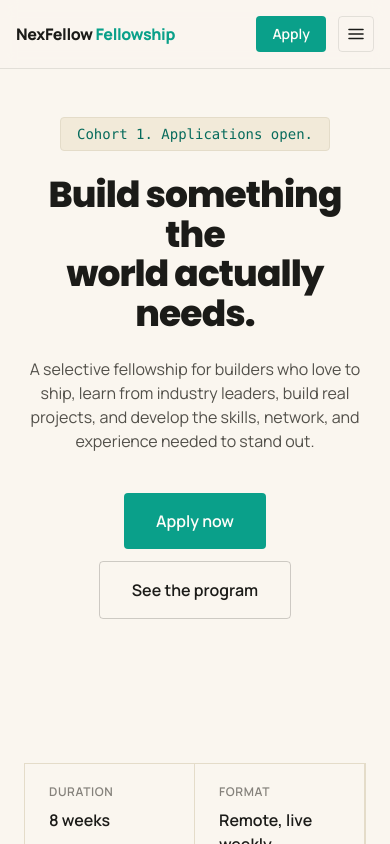
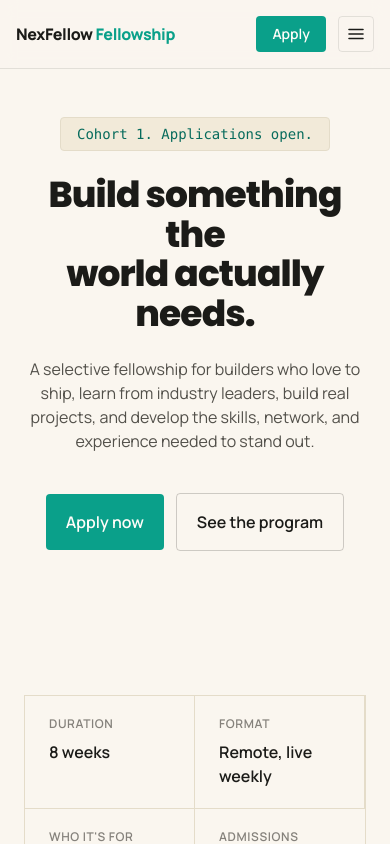
Before and after one commit to open-source-connect-01/Fellowship-NexFellow, a Next.js app: page / in a window 390 px wide. Shown: the top 844 px of the page. Built offline with nearby package versions, Linux system fonts and the light colour scheme.

Commit message:
refactor: update ApplyForm link to external form and update Footer social link for accuracy

```diff
--- a/src/components/ApplyForm.tsx
+++ b/src/components/ApplyForm.tsx
@@ -36,7 +36,7 @@ export default function ApplyForm() {
         </ul>
 
         <a
-          href="#"
+          href="https://docs.google.com/forms/d/e/1FAIpQLSf0zGalmRgS8WSeGmGieYkRzSDCX5zo2PDSc4mxTqlTBmS4Ig/viewform?usp=header"
           target="_blank"
           rel="noopener noreferrer"
           className="mt-8 inline-flex items-center gap-2.5 rounded-md bg-teal px-8 py-4 text-base font-semibold text-white-warm transition-colors hover:bg-teal-dark"
--- a/src/components/Footer.tsx
+++ b/src/components/Footer.tsx
@@ -15,7 +15,7 @@ const socials = [
   },
   {
     label: "Discord",
-    href: "#",
+    href: "https://discord.gg/wTwm6aJUgJ",
     icon: (
       <path d="M20.317 4.37a19.79 19.79 0 00-4.885-1.515.074.074 0 00-.079.037c-.21.375-.444.864-.608 1.25a18.27 18.27 0 00-5.487 0 12.64 12.64 0 00-.617-1.25.077.077 0 00-.079-.037A19.736 19.736 0 003.677 4.37a.07.07 0 00-.032.027C.533 9.046-.32 13.58.099 18.057a.082.082 0 00.031.057 19.9 19.9 0 005.993 3.03.078.078 0 00.084-.028c.462-.63.874-1.295 1.226-1.994a.076.076 0 00-.041-.106 13.1 13.1 0 01-1.872-.892.077.077 0 01-.008-.128c.126-.094.252-.192.372-.291a.074.074 0 01.077-.01c3.928 1.793 8.18 1.793 12.062 0a.074.074 0 01.078.009c.12.099.246.198.373.292a.077.077 0 01-.006.127c-.598.35-1.22.645-1.873.893a.076.076 0 00-.04.106c.36.698.772 1.362 1.225 1.993a.076.076 0 00.084.029 19.84 19.84 0 006.001-3.03.077.077 0 00.032-.056c.5-5.177-.838-9.673-3.549-13.66a.061.061 0 00-.031-.028z" />
     ),
--- a/src/components/Hero.tsx
+++ b/src/components/Hero.tsx
@@ -25,16 +25,16 @@ export default function Hero() {
           network, and experience needed to stand out.
         </p>
 
-        <div className="mt-10 flex flex-wrap items-center justify-center gap-3">
+        <div className="mt-10 flex flex-row items-center justify-center gap-3">
           <a
             href="/apply"
-            className="rounded-sm bg-teal px-8 py-4 text-base font-semibold text-white-warm transition-colors hover:bg-teal-dark"
+            className="whitespace-nowrap rounded-sm bg-teal px-5 py-4 text-base font-semibold text-white-warm transition-colors hover:bg-teal-dark sm:px-8"
           >
             Apply now
           </a>
           <a
             href="/program"
-            className="rounded-sm border border-ink/20 px-8 py-4 text-base font-semibold text-ink transition-colors hover:border-ink/40"
+            className="whitespace-nowrap rounded-sm border border-ink/20 px-5 py-4 text-base font-semibold text-ink transition-colors hover:border-ink/40 sm:px-8"
           >
             See the program
           </a>
```
Also changed, not shown: 1 other file (tests, documents, lock files or other folders).
